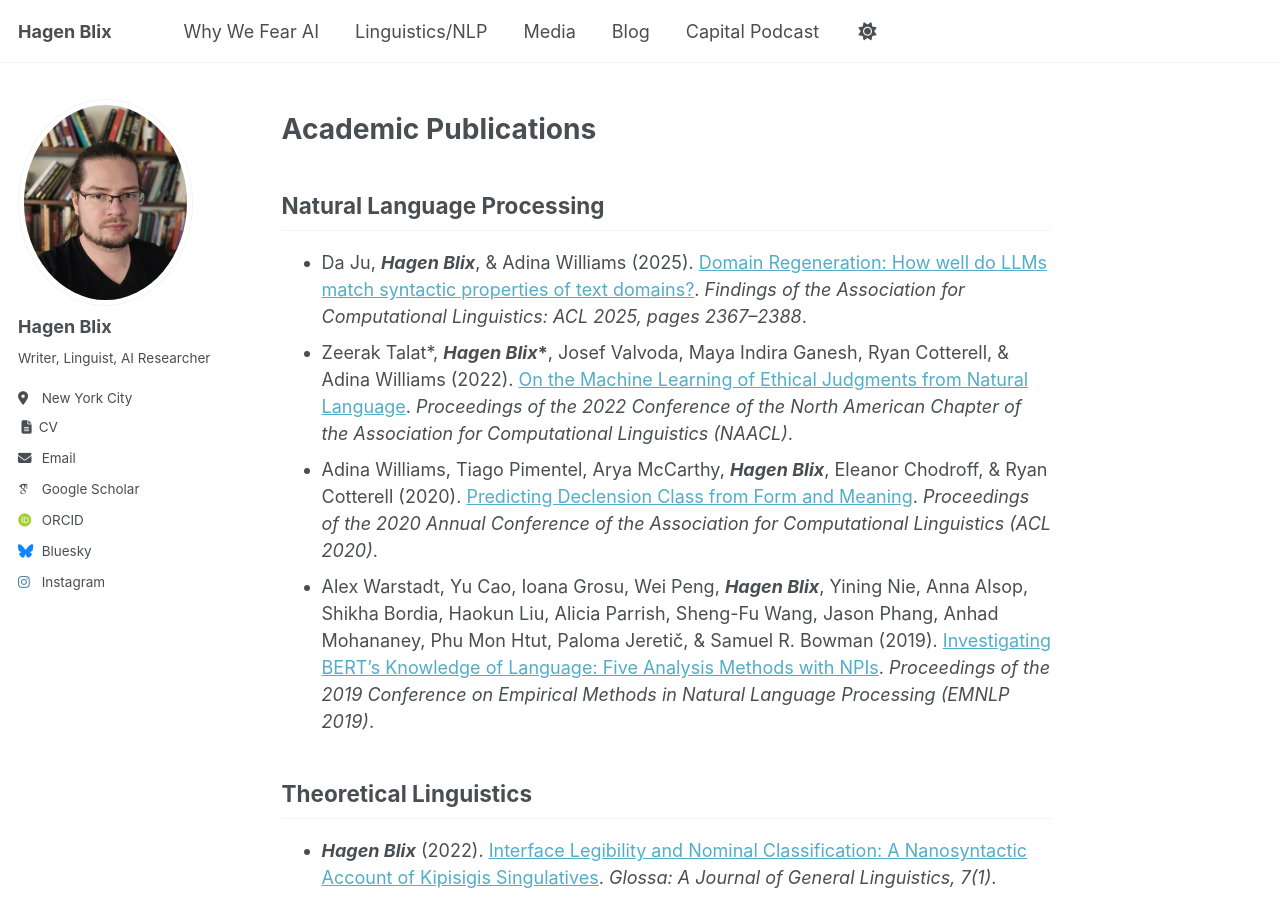
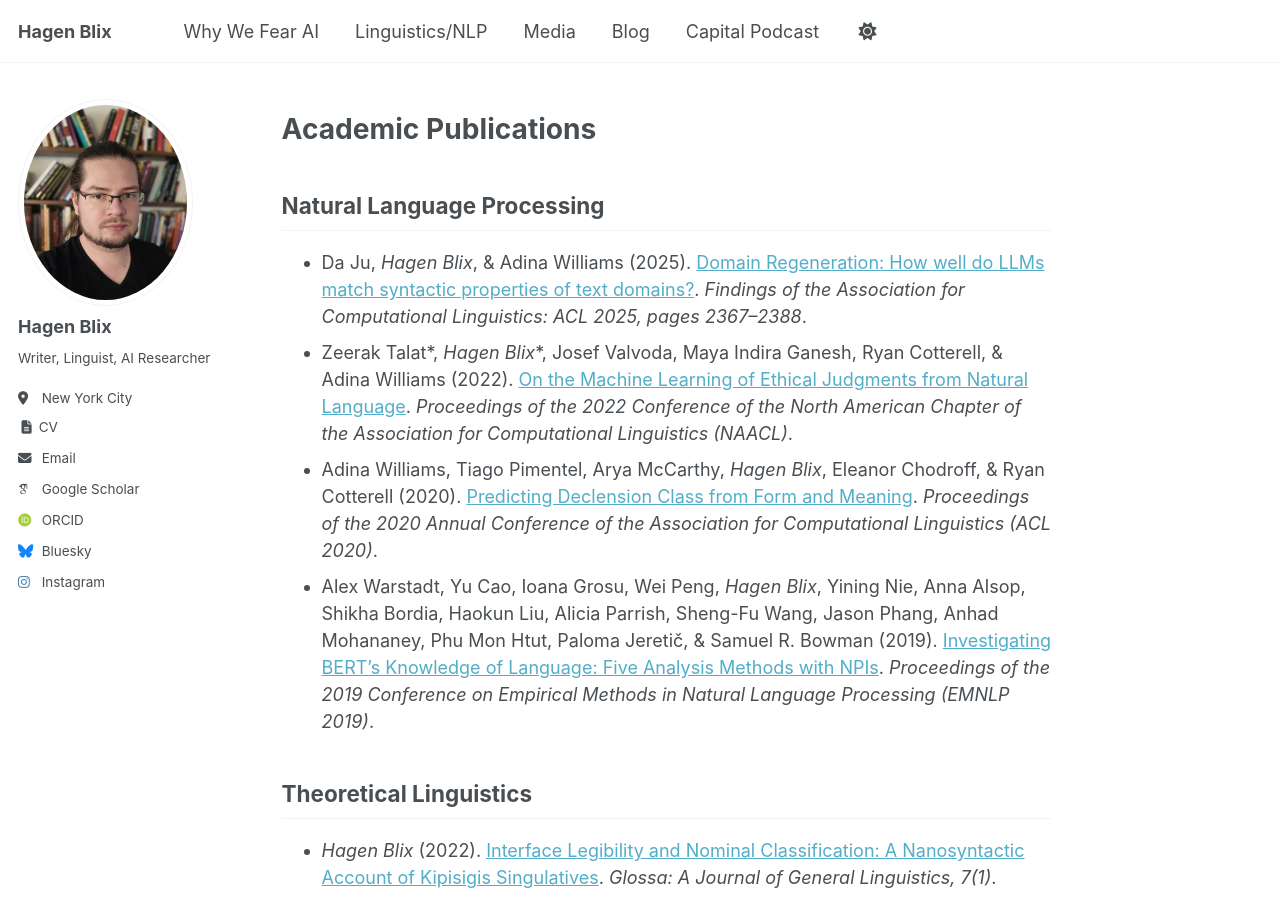
Before and after one commit to hagenblix/hagenblix.github.io, a Jekyll site: the page built from _pages/publications.md, in a window 1280 px wide and 900 px high. Built offline with Jekyll 4.4.1, drawn with Linux system fonts in a browser that asks for light colours; some web fonts are replaced; a script that is not in the unit is left out.

Commit message:
Update publications.md

```diff
--- a/_pages/publications.md
+++ b/_pages/publications.md
@@ -16,22 +16,22 @@ redirect_from:
 
 ## Natural Language Processing
 
-- Da Ju, ***Hagen Blix***, & Adina Williams (2025). [Domain Regeneration: How well do LLMs match syntactic properties of text domains?](https://doi.org/10.18653/v1/2025.findings-acl.120). *Findings of the Association for Computational Linguistics: ACL 2025, pages 2367–2388*.
-- Zeerak Talat\*, ***Hagen Blix*\***, Josef Valvoda, Maya Indira Ganesh, Ryan Cotterell, & Adina Williams (2022). [On the Machine Learning of Ethical Judgments from Natural Language](https://doi.org/10.18653/v1/2022.naacl-main.56). *Proceedings of the 2022 Conference of the North American Chapter of the Association for Computational Linguistics (NAACL)*.
-- Adina Williams, Tiago Pimentel, Arya McCarthy, ***Hagen Blix***, Eleanor Chodroff, & Ryan Cotterell (2020). [Predicting Declension Class from Form and Meaning](https://doi.org/10.18653/v1/2020.acl-main.597). *Proceedings of the 2020 Annual Conference of the Association for Computational Linguistics (ACL 2020)*.
-- Alex Warstadt, Yu Cao, Ioana Grosu, Wei Peng, ***Hagen Blix***, Yining Nie, Anna Alsop, Shikha Bordia, Haokun Liu, Alicia Parrish, Sheng-Fu Wang, Jason Phang, Anhad Mohananey, Phu Mon Htut, Paloma Jeretič, & Samuel R. Bowman (2019). [Investigating BERT’s Knowledge of Language: Five Analysis Methods with NPIs](https://doi.org/10.18653/v1/D19-1286). *Proceedings of the 2019 Conference on Empirical Methods in Natural Language Processing (EMNLP 2019)*.
+- Da Ju, *Hagen Blix*, & Adina Williams (2025). [Domain Regeneration: How well do LLMs match syntactic properties of text domains?](https://doi.org/10.18653/v1/2025.findings-acl.120). *Findings of the Association for Computational Linguistics: ACL 2025, pages 2367–2388*.
+- Zeerak Talat\*, *Hagen Blix*\*, Josef Valvoda, Maya Indira Ganesh, Ryan Cotterell, & Adina Williams (2022). [On the Machine Learning of Ethical Judgments from Natural Language](https://doi.org/10.18653/v1/2022.naacl-main.56). *Proceedings of the 2022 Conference of the North American Chapter of the Association for Computational Linguistics (NAACL)*.
+- Adina Williams, Tiago Pimentel, Arya McCarthy, *Hagen Blix*, Eleanor Chodroff, & Ryan Cotterell (2020). [Predicting Declension Class from Form and Meaning](https://doi.org/10.18653/v1/2020.acl-main.597). *Proceedings of the 2020 Annual Conference of the Association for Computational Linguistics (ACL 2020)*.
+- Alex Warstadt, Yu Cao, Ioana Grosu, Wei Peng, *Hagen Blix*, Yining Nie, Anna Alsop, Shikha Bordia, Haokun Liu, Alicia Parrish, Sheng-Fu Wang, Jason Phang, Anhad Mohananey, Phu Mon Htut, Paloma Jeretič, & Samuel R. Bowman (2019). [Investigating BERT’s Knowledge of Language: Five Analysis Methods with NPIs](https://doi.org/10.18653/v1/D19-1286). *Proceedings of the 2019 Conference on Empirical Methods in Natural Language Processing (EMNLP 2019)*.
 
 ## Theoretical Linguistics
 
-- ***Hagen Blix*** (2022). [Interface Legibility and Nominal Classification: A Nanosyntactic Account of Kipisigis Singulatives](https://doi.org/10.16995/glossa.5825). *Glossa: A Journal of General Linguistics, 7(1)*.
-- ***Hagen Blix*** (2021). [Phrasal Spellout and Partial Overwrite: On an alternative to backtracking](https://doi.org/10.5334/gjgl.1614). *Glossa: A Journal of General Linguistics, 6(1), 62*.
-- ***Hagen Blix*** & Adina Williams (2021). [Pitch and Causal Inference in English Temporal Adverbial Answers](https://doi.org/10.7358/snip-2021-041-blwi). *Snippets*.
-- ***Hagen Blix*** (2020). [Spans in South Caucasian Agreement: Revisiting the Pieces of Inflection](https://doi.org/10.1007/s11049-020-09475-x). *Natural Language & Linguistic Theory, 39(1), 1–55*.
+- *Hagen Blix* (2022). [Interface Legibility and Nominal Classification: A Nanosyntactic Account of Kipisigis Singulatives](https://doi.org/10.16995/glossa.5825). *Glossa: A Journal of General Linguistics, 7(1)*.
+- *Hagen Blix* (2021). [Phrasal Spellout and Partial Overwrite: On an alternative to backtracking](https://doi.org/10.5334/gjgl.1614). *Glossa: A Journal of General Linguistics, 6(1), 62*.
+- *Hagen Blix* & Adina Williams (2021). [Pitch and Causal Inference in English Temporal Adverbial Answers](https://doi.org/10.7358/snip-2021-041-blwi). *Snippets*.
+- *Hagen Blix* (2020). [Spans in South Caucasian Agreement: Revisiting the Pieces of Inflection](https://doi.org/10.1007/s11049-020-09475-x). *Natural Language & Linguistic Theory, 39(1), 1–55*.
 
 ## Manuscripts
 
-- ***Hagen Blix***. The Size of Complex Prefields: The Case Against Structure Removal. *Preprint*.
-- ***Hagen Blix***. [The Nanosyntax of Arabic Agreement: Rethinking Noyer’s Hierarchy as Functional Sequence](https://ling.auf.net/lingbuzz/006513). *Preprint, lingbuzz*.
+- *Hagen Blix*. The Size of Complex Prefields: The Case Against Structure Removal. *Preprint*.
+- *Hagen Blix*. [The Nanosyntax of Arabic Agreement: Rethinking Noyer’s Hierarchy as Functional Sequence](https://ling.auf.net/lingbuzz/006513). *Preprint, lingbuzz*.
 
 ## Books & Dissertation
 
```
